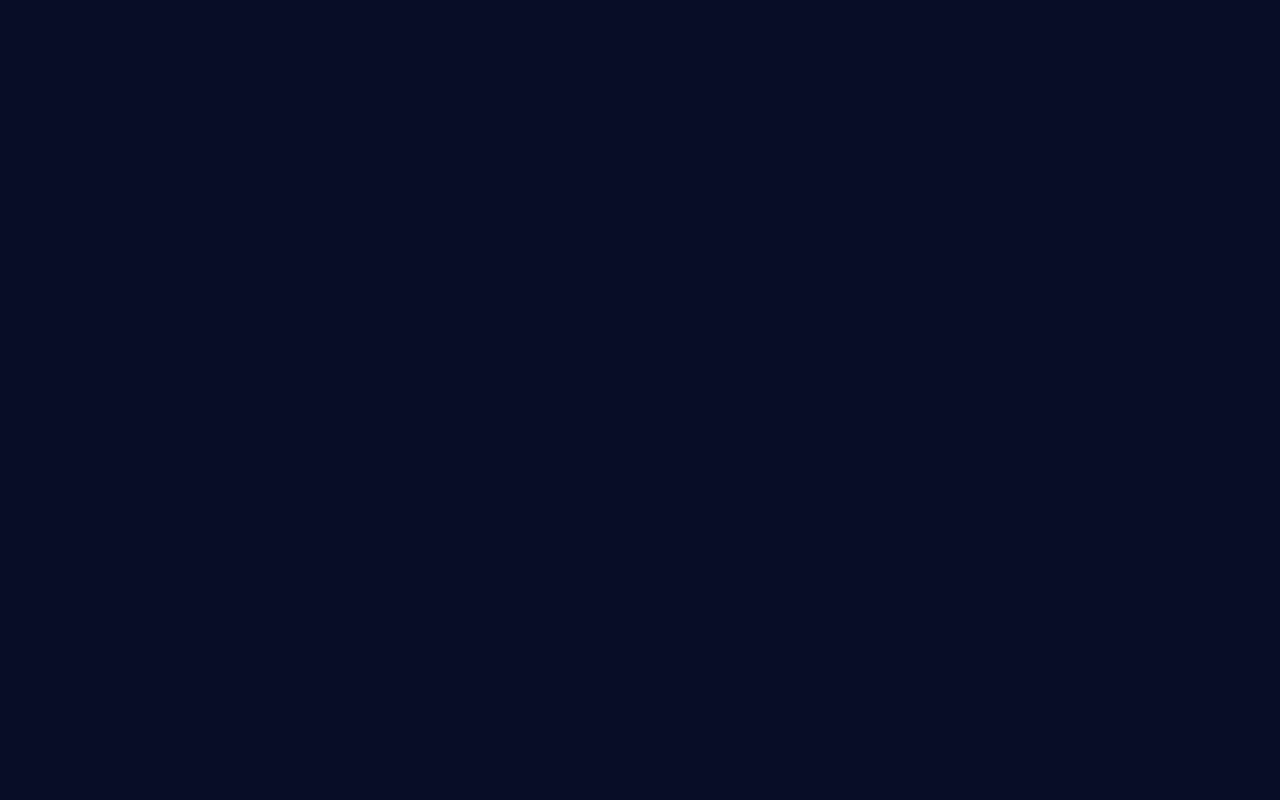
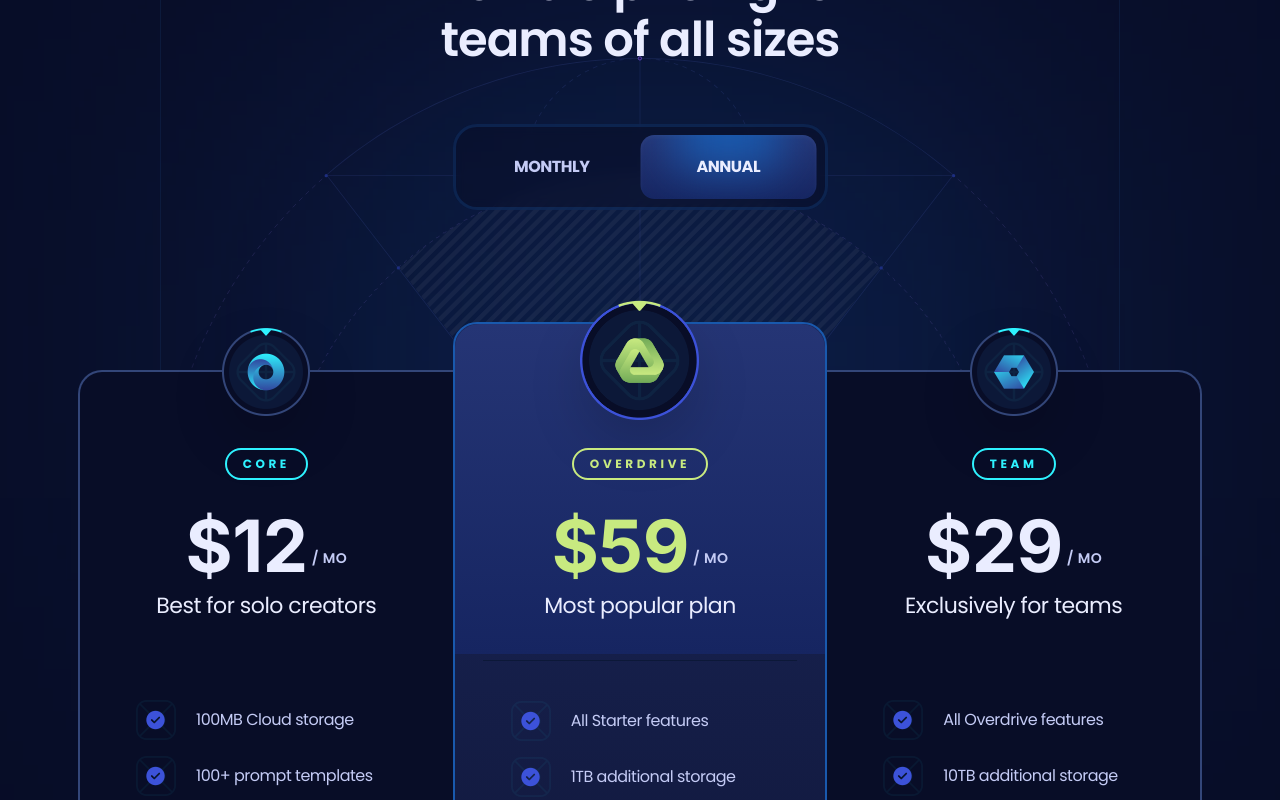
Before and after one commit to ThilinaJayamal/modern-landing-page, a React (Vite) app: page / in a window 1280 px wide. Shown: the part 1960-2760 px from the top of the page. Before the commit the page ends 1804 px from the top, so only its background shows below. Built offline with nearby package versions, Linux system fonts and the light colour scheme.

Commit message:
add pricing section

```diff
--- a/package.json
+++ b/package.json
@@ -12,6 +12,7 @@
   "dependencies": {
     "clsx": "^2.1.1",
     "react": "^18.3.1",
+    "react-countup": "^6.5.3",
     "react-dom": "^18.3.1",
     "react-scroll": "^1.9.0"
   },
--- a/src/App.jsx
+++ b/src/App.jsx
@@ -2,6 +2,7 @@
 import Header from './componets/Header'
 import Hero from './componets/Hero'
 import Features from './componets/Features'
+import Pricing from './componets/Pricing'
 
 function App() {
   return (
@@ -9,6 +10,7 @@
       <Header />
       <Hero />
       <Features />
+      <Pricing/>
     </main>
   )
 }
--- /dev/null
+++ b/src/componets/Pricing.jsx
@@ -0,0 +1,166 @@
+import { Element } from "react-scroll";
+import { useState } from "react";
+import clsx from "clsx";
+import CountUp from "react-countup";
+import { plans } from "../constant";
+import Button from "../componets/Button";
+
+const Pricing = () => {
+  const [monthly, setMonthly] = useState(false);
+
+  return (
+    <section>
+      <Element name="pricing">
+        <div className="container">
+          <div className="max-w-960 pricing-head_before relative mx-auto border-l border-r border-s2 bg-s1/50 pb-40 pt-28 max-xl:max-w-4xl max-lg:border-none max-md:pb-32 max-md:pt-16">
+            <h3 className="h3 max-lg:h4 max-md:h5 z-3 relative mx-auto mb-14 max-w-lg text-center text-p4 max-md:mb-11 max-sm:max-w-sm">
+              Flexible pricing for teams of all sizes
+            </h3>
+
+            <div className="relative z-4 mx-auto flex w-[375px] rounded-3xl border-[3px] border-s4/25 bg-s1/50 p-2 backdrop-blur-[6px] max-md:w-[310px]">
+              <button
+                className={clsx("pricing-head_btn", monthly && "text-p4")}
+                onClick={() => setMonthly(true)}
+              >
+                Monthly
+              </button>
+              <button
+                className={clsx("pricing-head_btn", !monthly && "text-p4")}
+                onClick={() => setMonthly(false)}
+              >
+                Annual
+              </button>
+
+              <div
+                className={clsx(
+                  "g4 rounded-14 before:h-100 pricing-head_btn_before absolute left-2 top-2 h-[calc(100%-16px)] w-[calc(50%-8px)] overflow-hidden shadow-400 transition-transform duration-500",
+                  !monthly && "translate-x-full",
+                )}
+              />
+            </div>
+
+            <div className="pricing-bg">
+              <img
+                src="/images/bg-outlines.svg"
+                width={960}
+                height={380}
+                alt="outline"
+                className="relative z-2"
+              />
+              <img
+                src="/images/bg-outlines-fill.png"
+                width={960}
+                height={380}
+                alt="outline"
+                className="absolute inset-0 opacity-5 mix-blend-soft-light"
+              />
+            </div>
+          </div>
+
+          <div className="scroll-hide relative z-2 -mt-12 flex items-start max-xl:gap-5 max-xl:overflow-auto max-xl:pt-6">
+            {plans.map((plan, index) => (
+              <div
+                key={plan.id}
+                className="pricing-plan_first pricing-plan_last pricing-plan_odd pricing-plan_even relative border-2 p-7 max-xl:min-w-80 max-lg:rounded-3xl xl:w-[calc(33.33%+2px)]"
+              >
+                {index === 1 && (
+                  <div className="g4 absolute h-330 left-0 right-0 top-0 z-1 rounded-tl-3xl rounded-tr-3xl" />
+                )}
+
+                <div
+                  className={clsx(
+                    "absolute left-0 right-0 z-2 flex items-center justify-center",
+                    index === 1 ? "-top-6" : "-top-6 xl:-top-11",
+                  )}
+                >
+                  <img
+                    src={plan.logo}
+                    alt={plan.title}
+                    className={clsx(
+                      "object-contain drop-shadow-2xl",
+                      index === 1 ? "size-[120px]" : "size-[88px]",
+                    )}
+                  />
+                </div>
+
+                <div
+                  className={clsx(
+                    "relative flex flex-col items-center",
+                    index === 1 ? "pt-24" : "pt-12",
+                  )}
+                >
+                  <div
+                    className={clsx(
+                      "small-2 rounded-20 relative z-2 mx-auto mb-6 border-2 px-4 py-1.5 uppercase",
+                      index === 1 ? "border-p3 text-p3" : "border-p1 text-p1",
+                    )}
+                  >
+                    {plan.title}
+                  </div>
+
+                  <div className="relative z-2 flex items-center justify-center">
+                    <div
+                      className={clsx(
+                        "h-num flex items-start",
+                        index === 1 ? "text-p3" : "text-p4",
+                      )}
+                    >
+                      ${" "}
+                      <CountUp
+                        start={plan.priceMonthly}
+                        end={monthly ? plan.priceMonthly : plan.priceYearly}
+                        duration={0.4}
+                        useEasing={false}
+                        preserveValue
+                      />
+                    </div>
+                    <div className="small-1 relative top-3 ml-1 uppercase">
+                      / mo
+                    </div>
+                  </div>
+                </div>
+
+                <div
+                  className={clsx(
+                    "body-1 relative z-2 mb-10 w-full border-b-s2 pb-9 text-center text-p4",
+                    index === 1 && "border-b",
+                  )}
+                >
+                  {plan.caption}
+                </div>
+
+                <ul className="mx-auto space-y-4 xl:px-7">
+                  {plan.features.map((feature) => (
+                    <li
+                      key={feature}
+                      className="relative flex items-center gap-5"
+                    >
+                      <img
+                        src={"/images/check.png"}
+                        alt="check"
+                        className="size-10 object-contain"
+                      />
+                      <p className="flex-1">{feature}</p>
+                    </li>
+                  ))}
+                </ul>
+
+                <div className="mt-10 flex w-full justify-center">
+                  <Button icon={plan.icon}>Get Started</Button>
+                </div>
+
+                {index === 1 && (
+                  <p className="small-compact mt-9 text-center text-p3 before:mx-2.5 before:content-['-'] after:mx-2.5 after:content-['-']">
+                    Limited time offer
+                  </p>
+                )}
+              </div>
+            ))}
+          </div>
+        </div>
+      </Element>
+    </section>
+  );
+};
+
+export default Pricing;
--- a/src/index.css
+++ b/src/index.css
@@ -208,7 +208,7 @@
   }
 
   .pricing-head_btn {
-    @apply base-bold relative z-2 h-16 flex-1 uppercase text-p5 transition-colors duration-500 hover:text-p4;
+    @apply base-bold relative z-2 h-16 flex-1 uppercase  transition-colors duration-500 hover:text-p4;
   }
 
   .pricing-head_btn_before {
```
Also changed, not shown: 1 other file (tests, documents, lock files or other folders).
